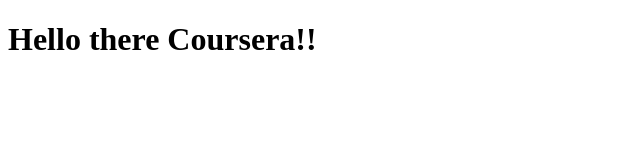
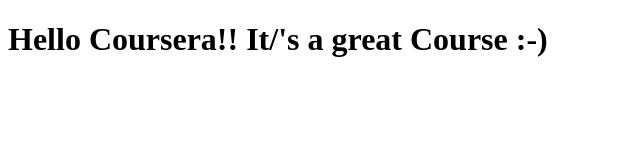
Before and after one commit to ankur2805/coursera-fend, a plain HTML site: page site/index.html in a window 1280 px wide. Shown: the whole page, without its empty margins (0-640 px from the left). Drawn offline with Linux system fonts and the light colour scheme.

Commit message:
Little bot of addition

```diff
--- a/site/index.html
+++ b/site/index.html
@@ -4,6 +4,6 @@
 	<title>Hello Coursera!</title>
 </head>
 <body>
-<h1>Hello there Coursera!!</h1>
+<h1>Hello Coursera!! It/'s a great Course :-)</h1>
 </body>
 </html>
```
